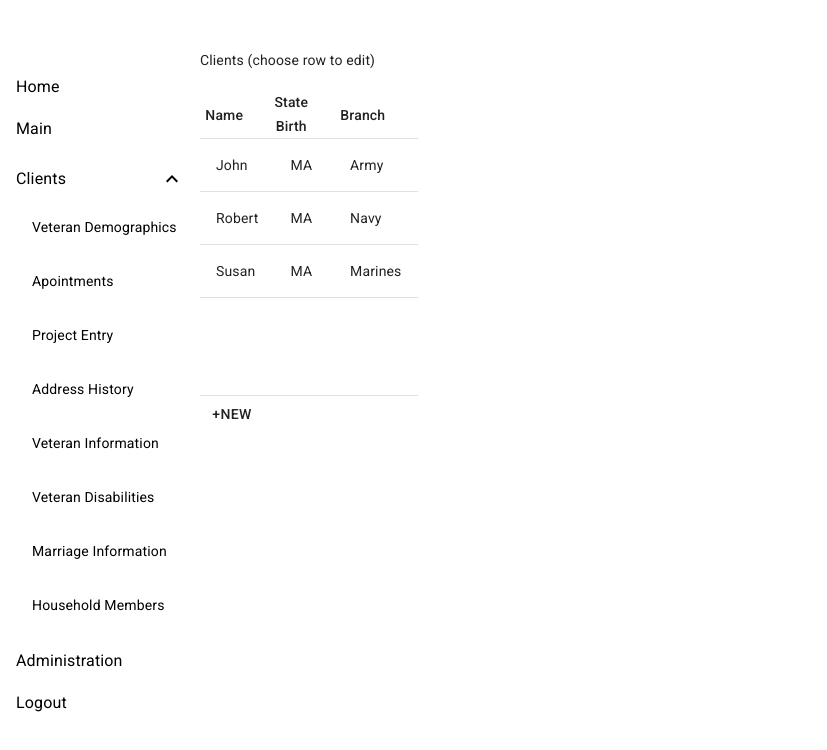
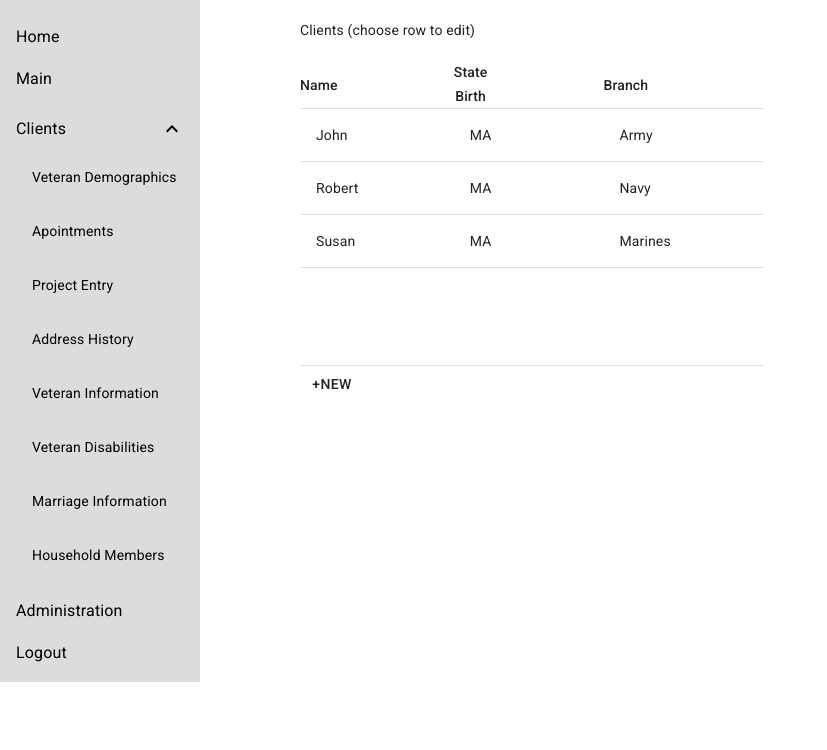
Before and after one commit to exercise-react/Veteran, a React (Create React App) app: page /clients/veteran-information in a window 1280 px wide. Shown: the top 750 px of the page, without its empty margins (0-827 px from the left). Built offline with nearby package versions, Linux system fonts and the light colour scheme; no server answers; data requests are answered from the project's data file.

Commit message:
fix style

```diff
--- a/src/components/Main.js
+++ b/src/components/Main.js
@@ -7,14 +7,14 @@ const Home = lazy(() => import('./Home'));
 const VeteranInformation = lazy(() => import('../containers/VeteranInformation'));
 
 const Main = () => (
-    <main>
+    <>
             <Switch>
                 <Suspense fallback={<div> ...Loading </div>}>
                     <Route exact path='/clients/veteran-information' component={VeteranInformation}/>
                     <Route exact path='/' component={Home}/>
                 </Suspense>
             </Switch>
-    </main>
+    </>
 );
 
 export default Main;
--- a/src/containers/ClientForm.js
+++ b/src/containers/ClientForm.js
@@ -44,7 +44,6 @@ class ClientForm extends React.Component {
     render() {
         const {
             clientForm,
-            selectClientID,
             selectClientData,
             addNewClient
         } = this.props;
@@ -62,8 +61,7 @@ class ClientForm extends React.Component {
         };
 
         return (
-            <>
-                <div className={classes.container}>
+            <div className='clientForm-container'>
                 {dataClientForm.map((element, index) => {
                     if ('element' in element && element.element) {
                         const {label, placeholder, name} = element;
@@ -82,7 +80,7 @@ class ClientForm extends React.Component {
                                                helperText={placeholder}
                                                margin="normal"
                                                variant="outlined"
-                                        />  )
+                                    />)
                             }
                             if (element.type === 'textarea') {
                                 return (
@@ -132,7 +130,7 @@ class ClientForm extends React.Component {
                     }
                 })}
                 <div>
-                        <Button onClick={() => {
+                    <Button className='buttonSave' onClick={() => {
                         alert(`
                             FirstName: ${selectClientData.FirstName}
                             LastName: ${selectClientData.LastName}
@@ -143,7 +141,8 @@ class ClientForm extends React.Component {
                             Discharge: ${selectClientData.Discharge}
                             Comments: ${selectClientData.Comments}`);
 
-                            return this.saveSelectClientAction()}}
+                        return this.saveSelectClientAction()
+                    }}
                             variant="contained"
                             color="primary"
                             className={classes.button}>
@@ -157,7 +156,6 @@ class ClientForm extends React.Component {
                     </Button>
                 </div>
             </div>
-            </>
         )
     }
 }
--- a/src/containers/ListClients.js
+++ b/src/containers/ListClients.js
@@ -1,5 +1,5 @@
 import React from 'react';
-import {lighten, makeStyles, withStyles} from '@material-ui/core/styles/index';
+import {lighten, withStyles} from '@material-ui/core/styles/index';
 import Table from '@material-ui/core/Table/index';
 import TableBody from '@material-ui/core/TableBody/index';
 import TableCell from '@material-ui/core/TableCell/index';
@@ -49,7 +49,7 @@ const idsHeader = headRows.reduce((acc, curr) => {
 
 
 function EnhancedTableHead(props) {
-    const { order, orderBy, onRequestSort} = props;
+    const {order, orderBy, onRequestSort} = props;
     const createSortHandler = property => event => {
         onRequestSort(event, property);
     };
@@ -68,8 +68,7 @@ function EnhancedTableHead(props) {
                         <TableSortLabel
                             active={orderBy === row.id}
                             direction={order}
-                            onClick={createSortHandler(row.id)}
-                        >
+                            onClick={createSortHandler(row.id)}>
                             {row.label}
                         </TableSortLabel>
                     </TableCell>
@@ -79,34 +78,34 @@ function EnhancedTableHead(props) {
     );
 }
 
-const useToolbarStyles = makeStyles(theme => ({
-    root: {
-        paddingLeft: theme.spacing(2),
-        paddingRight: theme.spacing(1),
-    },
-    button: {
-        margin: theme.spacing(1),
-    },
-    highlight:
-        theme.palette.type === 'light'
-            ? {
-                color: theme.palette.secondary.main,
-                backgroundColor: lighten(theme.palette.secondary.light, 0.85),
-            }
-            : {
-                color: theme.palette.text.primary,
-                backgroundColor: theme.palette.secondary.dark,
-            },
-    spacer: {
-        flex: '1 1 100%',
-    },
-    actions: {
-        color: theme.palette.text.secondary,
-    },
-    title: {
-        flex: '0 0 auto',
-    },
-}));
+// const useToolbarStyles = makeStyles(theme => ({
+//     root: {
+//         paddingLeft: theme.spacing(2),
+//         paddingRight: theme.spacing(1),
+//     },
+//     button: {
+//         margin: theme.spacing(1),
+//     },
+//     highlight:
+//         theme.palette.type === 'light'
+//             ? {
+//                 color: theme.palette.secondary.main,
+//                 backgroundColor: lighten(theme.palette.secondary.light, 0.85),
+//             }
+//             : {
+//                 color: theme.palette.text.primary,
+//                 backgroundColor: theme.palette.secondary.dark,
+//             },
+//     spacer: {
+//         flex: '1 1 100%',
+//     },
+//     actions: {
+//         color: theme.palette.text.secondary,
+//     },
+//     title: {
+//         flex: '0 0 auto',
+//     },
+// }));
 
 
 const styles = theme => ({
@@ -207,17 +206,6 @@ class ListClients extends React.Component {
 
     }
 
-
-    shouldComponentUpdate(nextProps, nextState, nextContext) {
-        if (this.props !== nextProps) {
-            return true;
-        }
-        if (this.state !== nextState) {
-            return true;
-        }
-        return false;
-    }
-
     handleChangePage(event, newPage) {
         this.setPage(newPage);
     }
@@ -267,15 +255,15 @@ class ListClients extends React.Component {
 
         return (
                 <div className={classes.root}>
+                    <br/>
                     <div> Clients (choose row to edit)</div>
-                <br />
+                    <br/>
                     <Paper className={classes.paper}>
                         <div className={classes.tableWrapper}>
                             <Table
                                 className={classes.table}
                                 aria-labelledby="tableTitle"
-                            size={'medium'}
-                        >
+                                size={'medium'}>
                                 <EnhancedTableHead
                                     // numSelected={this.state.selected.length}
                                     order={this.state.order}
@@ -287,9 +275,8 @@ class ListClients extends React.Component {
                                 <TableBody>
                                     {stableSort(rows, getSorting(this.state.order, this.state.orderBy))
                                         .slice(this.state.page * this.state.rowsPerPage, this.state.page * this.state.rowsPerPage + this.state.rowsPerPage)
-                                    .map((currentRow, index) => {
+                                        .map(currentRow => {
                                             const isItemSelected = isSelected(currentRow.ID);
-                                        const labelId = `enhanced-table-checkbox-${index}`;
 
                                             return (
                                                 <TableRow
@@ -303,8 +290,8 @@ class ListClients extends React.Component {
                                                 >
                                                     {idsHeader.map((idHeader, index) => {
                                                         return (
-                                                        <TableCell key={index}
-                                                                   align="left">{currentRow[idHeader]}</TableCell>
+                                                            <TableCell key={index} align="left">
+                                                                {currentRow[idHeader]}</TableCell>
 
                                                         )
                                                     })}
--- a/src/containers/VeteranInformation.js
+++ b/src/containers/VeteranInformation.js
@@ -30,16 +30,16 @@ class VeteranInformation extends React.Component {
     render() {
         const dataClient = this.props.selectClientID;
         if (dataClient) return (
-            <>
+            <div className='veteranInfo-container'>
                 <ListClients/>
-                <ClientForm/>
-            </>
+                <ClientForm />
+            </div>
         );
 
         return (
-            <>
+            <div className='veteranInfo-container'>
                 <ListClients/>
-            </>
+            </div>
         )
     }
 }
--- a/src/index.css
+++ b/src/index.css
@@ -21,13 +21,23 @@ code {
 }
 
 .content-container {
-  padding-top: 50px;
+
     display: flex;
     flex-direction: row;
-width: 400px;
+    width: 350px;
 }
 
 .main-container {
+
+}
+
+.makeStyles-root-1 {
+    margin-right: 100px;
+    background-color: gainsboro !important;
+}
+
+.makeStyles-lists-2, .MuiList-root {
+    background-color: gainsboro !important;
 }
 
 .sidenav-container {
@@ -43,19 +53,36 @@ width: 400px;
 }
 
 .MuiListItem-root:hover {
-  color: #61dafb;
+    color: deepskyblue;
     text-decoration: underline;
     font-weight: bold;
 }
 
 .MuiTableCell-root:hover {
     cursor: pointer !important;
+
 }
 
 .MuiTableCell-root {
     cursor: pointer !important;
+    padding-right: 60px !important;
 }
 
 .MuiPaper-root {
     box-shadow: none !important;
 }
+
+.MuiButtonBase-root {
+    margin-right: 30px !important;
+
+}
+
+.veteranInfo-container {
+    display: flex;
+    flex-direction: column;
+}
+
+.clientForm-container {
+    display: flex;
+    flex-direction: column;
+}
```
Lines whose indentation alone changed are shown as unchanged.
